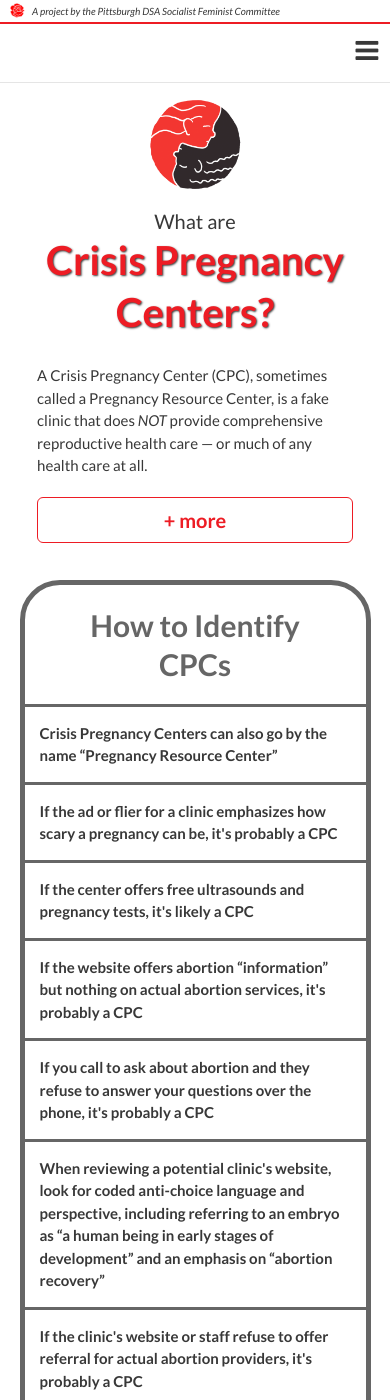
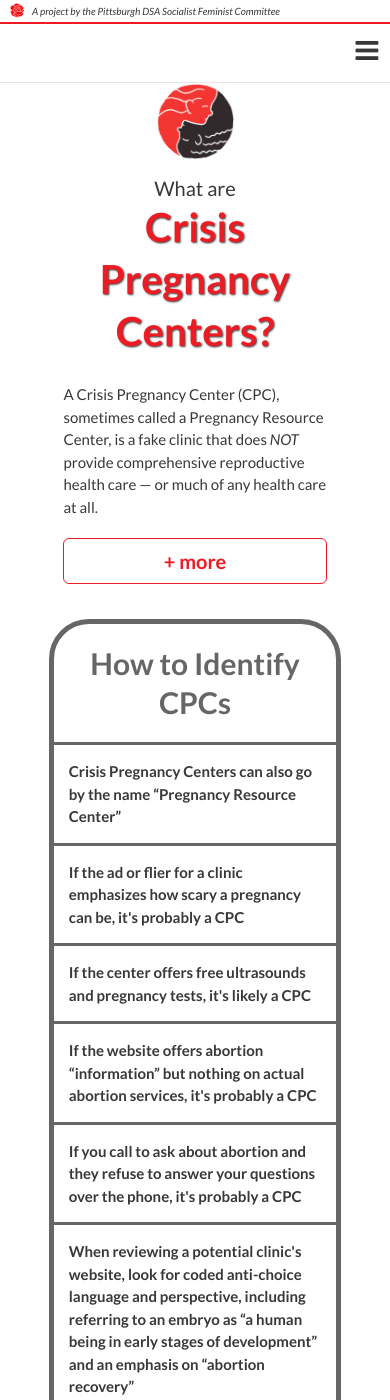
Before and after one commit to pghdsa-socfem/exposefakeclinicspgh.com, a Jekyll site: the page built from index.html, in a window 390 px wide and 1400 px high. Built offline with Jekyll 4.4.1, drawn with Linux system fonts in a browser that asks for light colours.

Commit message:
Use consistent breakpoints & limit max width
for some minimal presentation constraints

```diff
--- a/_sass/base/_utility.scss
+++ b/_sass/base/_utility.scss
@@ -1,17 +1,17 @@
 // Mix-ins
 %padding-small {
     padding: $padding-x-small $padding-x-small * 2;
-    @media (max-width: 1000px) {
+    @media (max-width: $break) {
         padding: $padding-x-small $padding-x-small;
     }
 }
 
 %padding-regular {
     padding: $padding-small $padding-large;
-    @media (max-width: 1000px) {
+    @media (max-width: $break) {
         padding: $padding-small * 1.5 $padding-large / 1.6;
     }
-    @media (max-width: 576px) {
+    @media (max-width: $sm-break) {
         padding: $padding-small;
     }
 }
--- a/assets/css/main.scss
+++ b/assets/css/main.scss
@@ -13,13 +13,17 @@
   color: $link-color;
 }
 
-@media (max-width: 1000px) {
+article, .site-header, .site-footer {
+  max-width: $break * 1.25;
+}
+
+@media (max-width: $break) {
   article {
     padding: 2% 12.5%;
   }
 }
 
-@media (min-width: 375px) {
+@media (min-width: $sm-break) {
   article {
     padding: 5%;
   }
```
